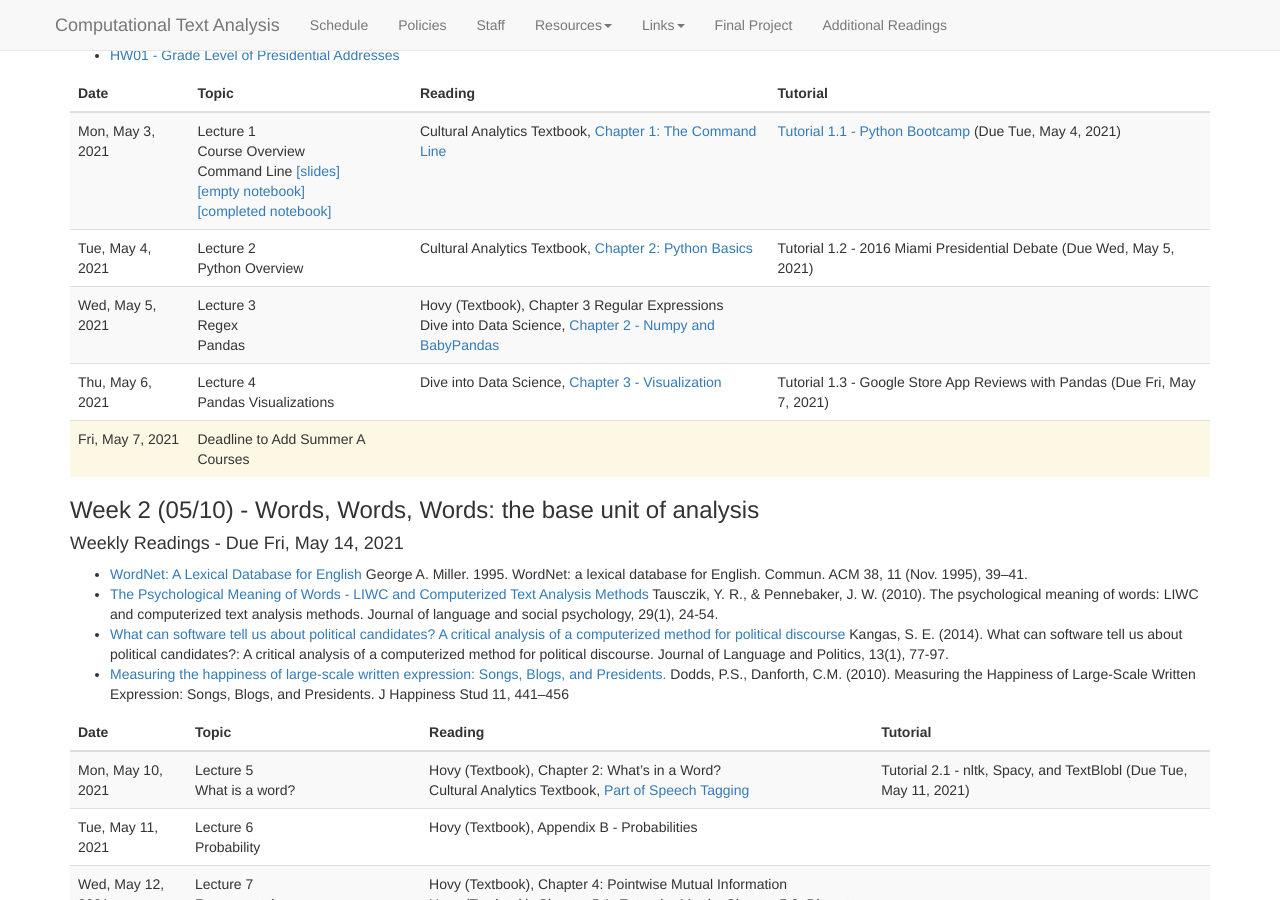
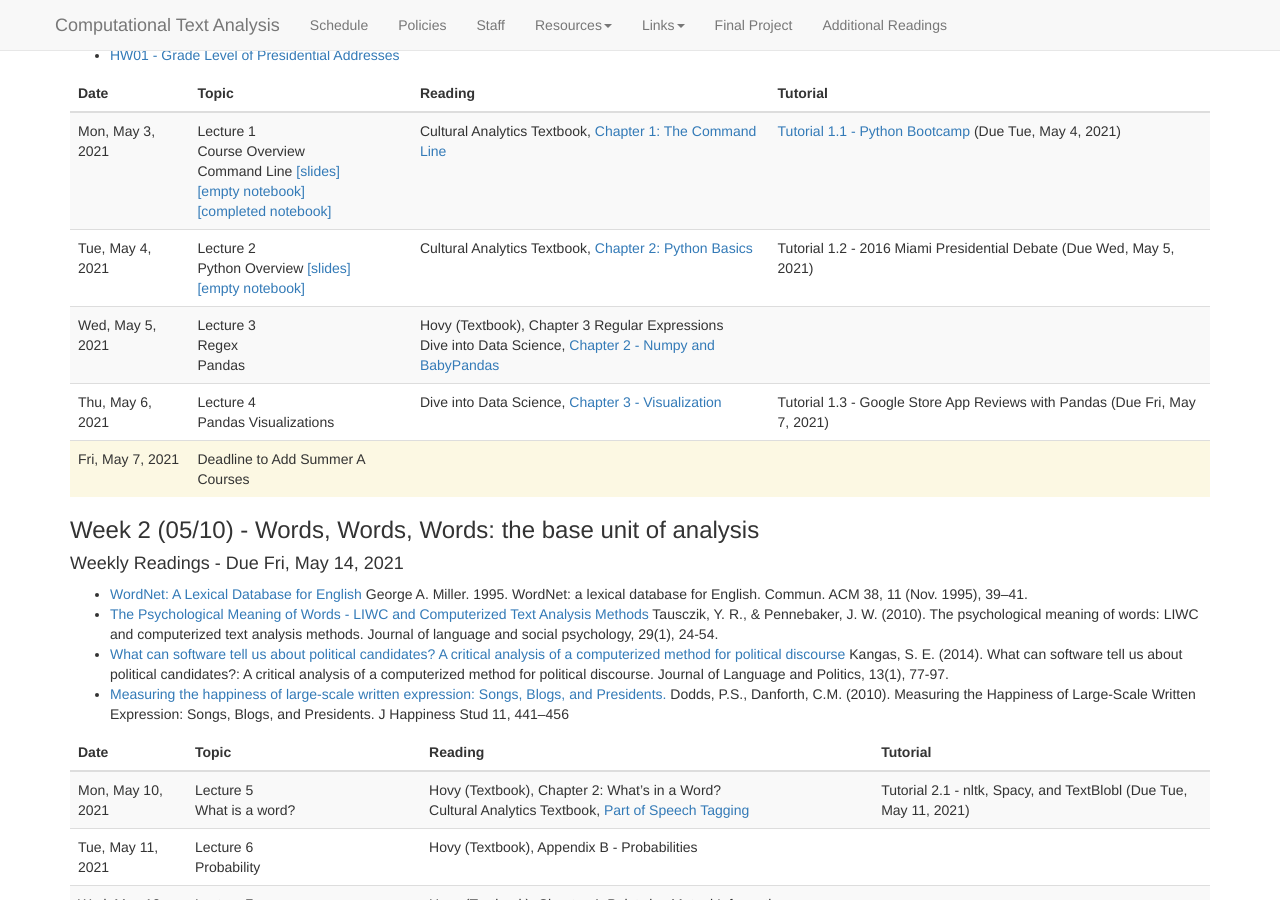
Before and after one commit to BC-COMS-2710/BC-COMS-2710.github.io, a Jekyll site: the page built from schedule.md, in a window 1280 px wide and 900 px high, scrolled down 429 px. Built offline with Jekyll 4.4.1, drawn with Linux system fonts in a browser that asks for light colours; nearby versions of some CDN libraries.

Commit message:
schedule: lecture 02

```diff
--- a/_data/schedule.yaml
+++ b/_data/schedule.yaml
@@ -35,6 +35,8 @@
     -
       date: 2021-05-04
       title: Lecture 2 <br> Python Overview
+      slides: slides/01-intro.pdf
+      notebook: https://coms2710.columbiajupyter2.org/hub/user-redirect/git-pull?repo=https%3A%2F%2Fgithub.com%2FBC-COMS-2710%2Fsummer21-material&urlpath=lab%2Ftree%2Fsummer21-material%2Fdemo%2FDemo02.ipynb&branch=master
       assignments:
         -
           deadline: 2021-05-05
```
Also changed, not shown: 1 other file.
